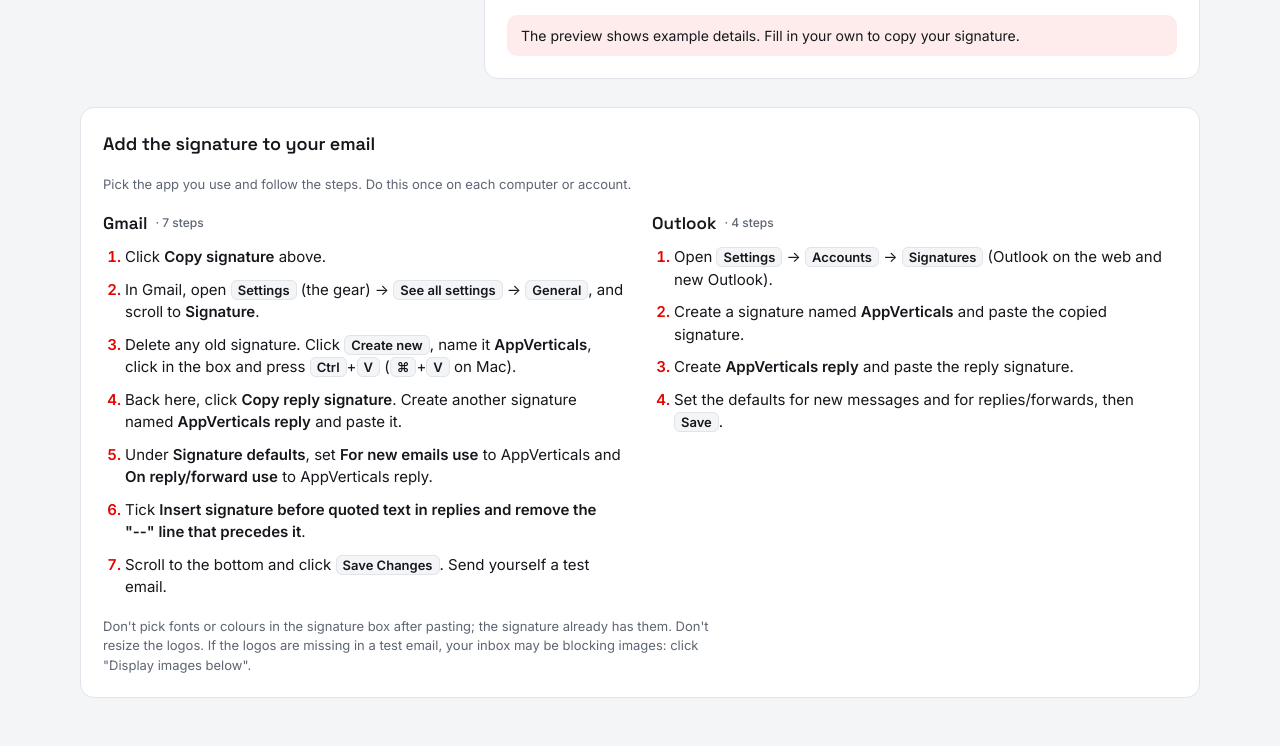
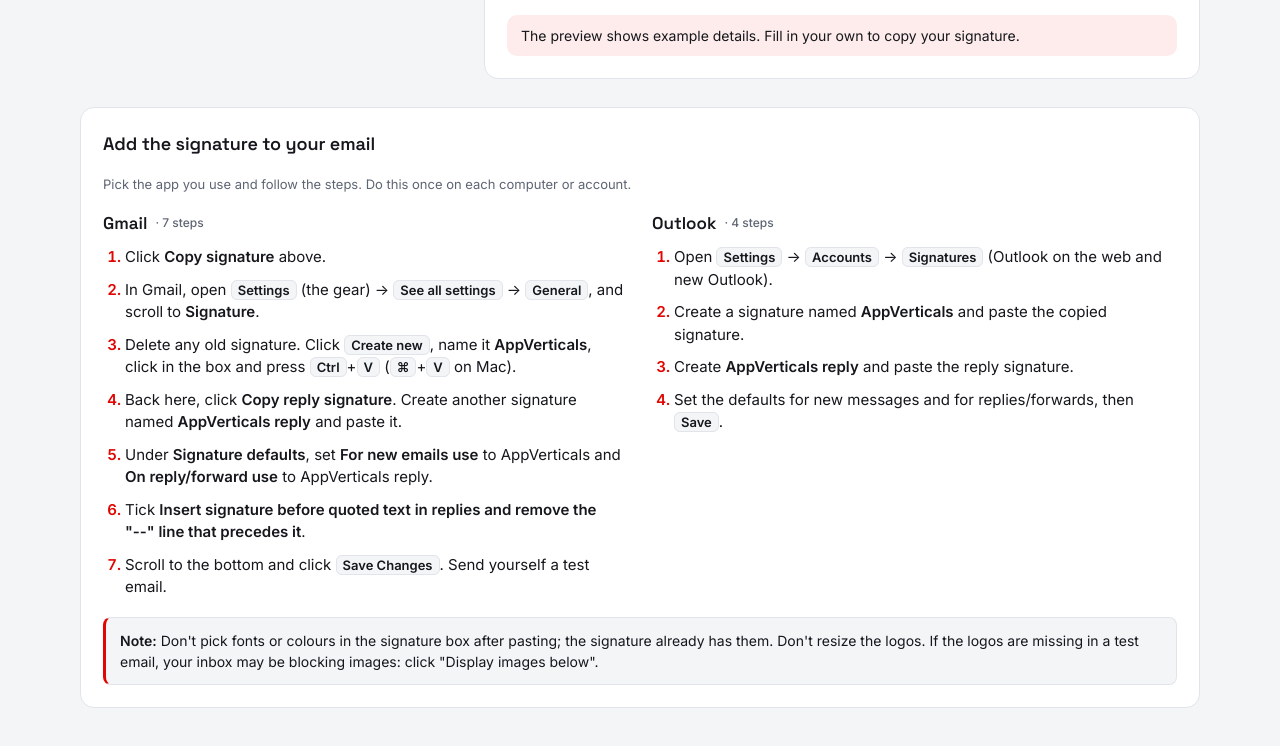
Before and after one commit to rabeeyahafeez/av-signature-builder, a plain HTML site: page index.html in a window 1280 px wide. Shown: the part 834-1580 px from the top of the page. Drawn offline with Linux system fonts and the light colour scheme.

Commit message:
Show install tips as a note
Co-Authored-By: Claude Opus 5.5 <noreply@anthropic.com>

```diff
--- a/index.html
+++ b/index.html
@@ -91,6 +91,8 @@
   summary { cursor: pointer; font-weight: 600; }
   details ol { margin-top: 12px; }
   .foot { color: var(--muted); font-size: 13px; margin: 0; max-width: 75ch; }
+  .note { background: var(--bg); border: 1px solid var(--line); border-left: 3px solid var(--accent); border-radius: 8px; padding: 12px 14px; font-size: 14px; line-height: 1.5; margin: 0; }
+  .note b { color: var(--fg); }
   .sr-only { position: absolute; width: 1px; height: 1px; overflow: hidden; clip: rect(0 0 0 0); white-space: nowrap; }
   #copy-stage { position: fixed; left: -10000px; top: 0; width: 600px; }
 
@@ -211,7 +213,7 @@
         </ol>
       </div>
     </div>
-    <p class="foot">Don't pick fonts or colours in the signature box after pasting; the signature already has them. Don't resize the logos. If the logos are missing in a test email, your inbox may be blocking images: click "Display images below".</p>
+    <p class="note"><b>Note:</b> Don't pick fonts or colours in the signature box after pasting; the signature already has them. Don't resize the logos. If the logos are missing in a test email, your inbox may be blocking images: click "Display images below".</p>
   </section>
 </div>
 
```
